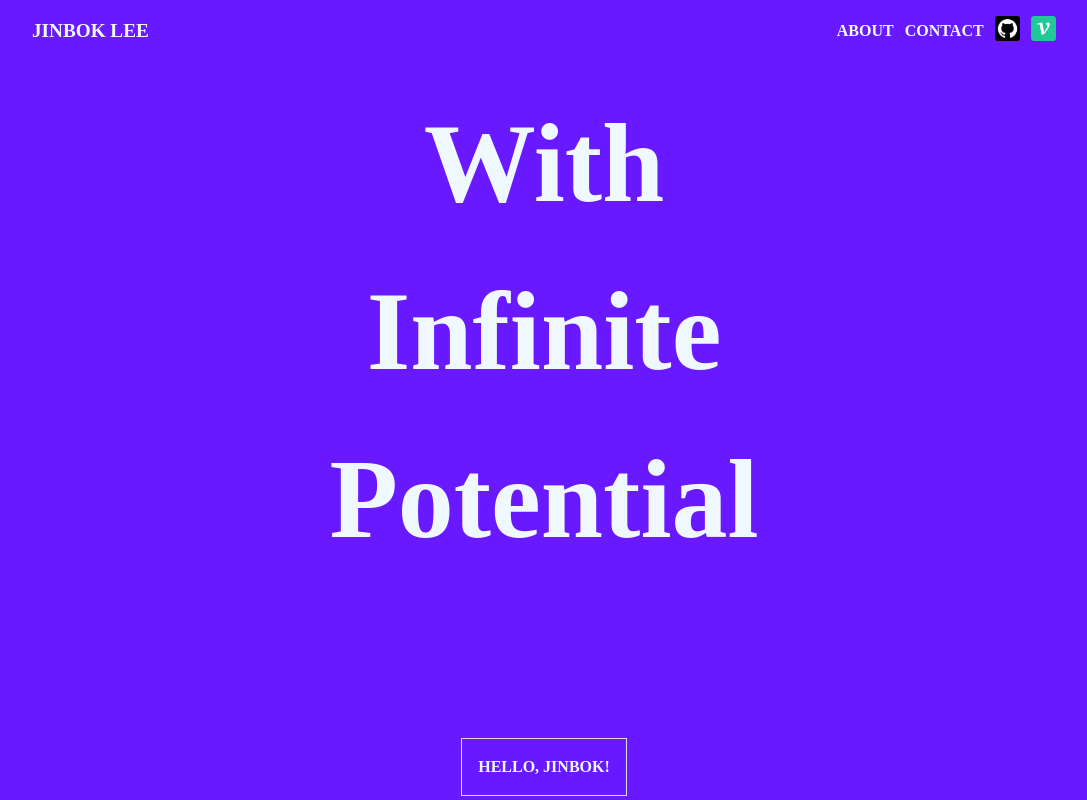
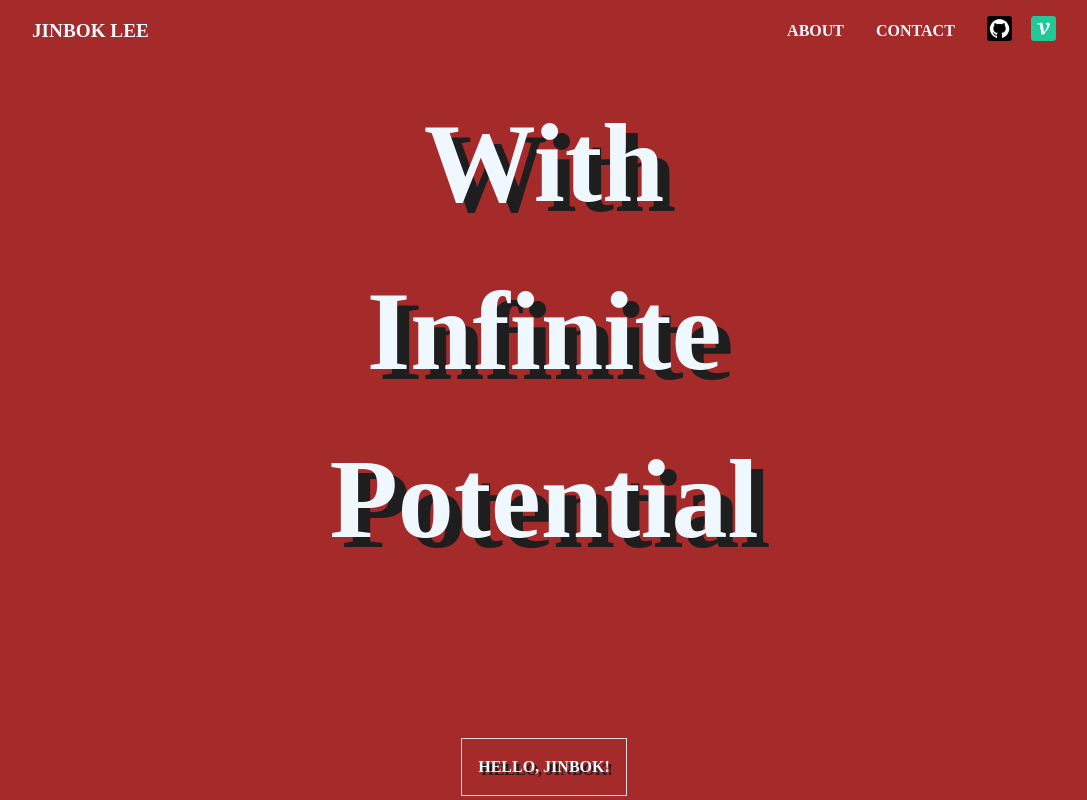
Before and after one commit to jinbokk/portfolio_page, a Vue app: page / in a window 1280 px wide. Shown: the top 800 px of the page, without its empty margins (96-1183 px from the left). Built offline with nearby package versions, Linux system fonts and the light colour scheme.

Commit message:
minor update

```diff
--- a/src/components/LandingPage.vue
+++ b/src/components/LandingPage.vue
@@ -1,4 +1,3 @@
-<!-- eslint-disable vue/multi-word-component-names -->
 <template>
   <div class="landing_page">
     <h1 class="landing_page_title">With<br />Infinite<br />Potential</h1>
@@ -23,13 +22,14 @@ export default {};
   text-align: center;
   line-height: 1.5;
   font-weight: bold;
-  background-color: rgb(105, 25, 255);
+  background-color: brown;
 }
 
 .landing_page_title {
   font-size: 7rem;
   font-weight: bold;
   color: aliceblue;
+  text-shadow: rgb(30, 30, 30) 12px 10px;
 }
 
 .landing_page_button {
@@ -39,12 +39,13 @@ export default {};
   border: rgb(220, 220, 220) solid 1px;
   padding: 1rem;
   width: auto;
-  box-shadow: inset 0 0 0 0 #98369a;
+  box-shadow: inset 0 0 0 0 black;
   transition: color 0.3s ease-in-out, box-shadow 0.3s ease-in-out;
+  text-shadow: rgb(30, 30, 30) 3px 3px;
 }
 
 .landing_page_button:hover {
-  box-shadow: inset 130px 0 0 0 #98369a;
+  box-shadow: inset 130px 0 0 0 black;
   color: white;
 }
 </style>
--- a/src/components/NavBar.vue
+++ b/src/components/NavBar.vue
@@ -67,11 +67,11 @@ export default {
 .nav_container_menu a {
   display: flex;
   align-items: center;
-  margin-right: 0.7rem;
+  margin-right: 2rem;
 }
 
 .nav_container_icon img {
-  margin-right: 0.7rem;
+  margin-right: 1.2rem;
 }
 
 .nav_icon {
```
